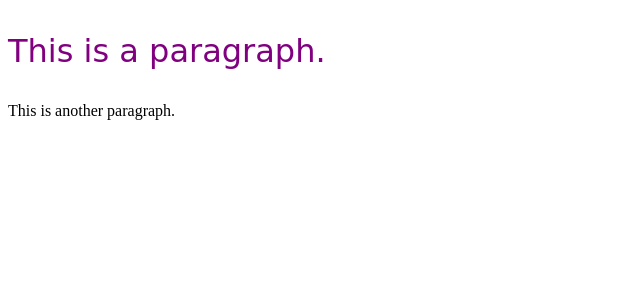
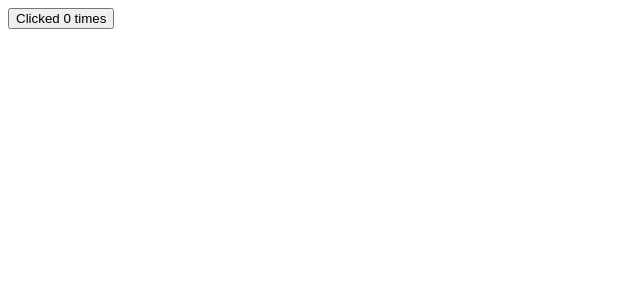
Before and after one commit to mooninlearn/learn-svelte-web-official_tutorial, a Svelte app: page / in a window 1280 px wide. Shown: the top 300 px of the page, without its empty margins (0-640 px from the left). Built offline with nearby package versions, Linux system fonts and the light colour scheme.

Commit message:
Reactivity  Assignments

```diff
--- a/src/App.svelte
+++ b/src/App.svelte
@@ -1,14 +1,11 @@
 <script>
-	import Nested from './Nested.svelte';
+	let count = 0;
+
+	function incrementCount() {
+		count += 1;
+	}
 </script>
 
-<p>This is a paragraph.</p>
-<Nested/>
-
-<style>
-	p {
-		color: purple;
-		font-family: 'Comic Sans MS', cursive;
-		font-size: 2em;
-	}
-</style>
+<button on:click={incrementCount}>
+	Clicked {count} {count === 1 ? 'time' : 'times'}
+</button>
--- a/src/Nested.svelte
+++ /dev/null
@@ -1 +0,0 @@
-<p>This is another paragraph.</p>
```
Also changed, not shown: 1 other file (tests, documents, lock files or other folders).
